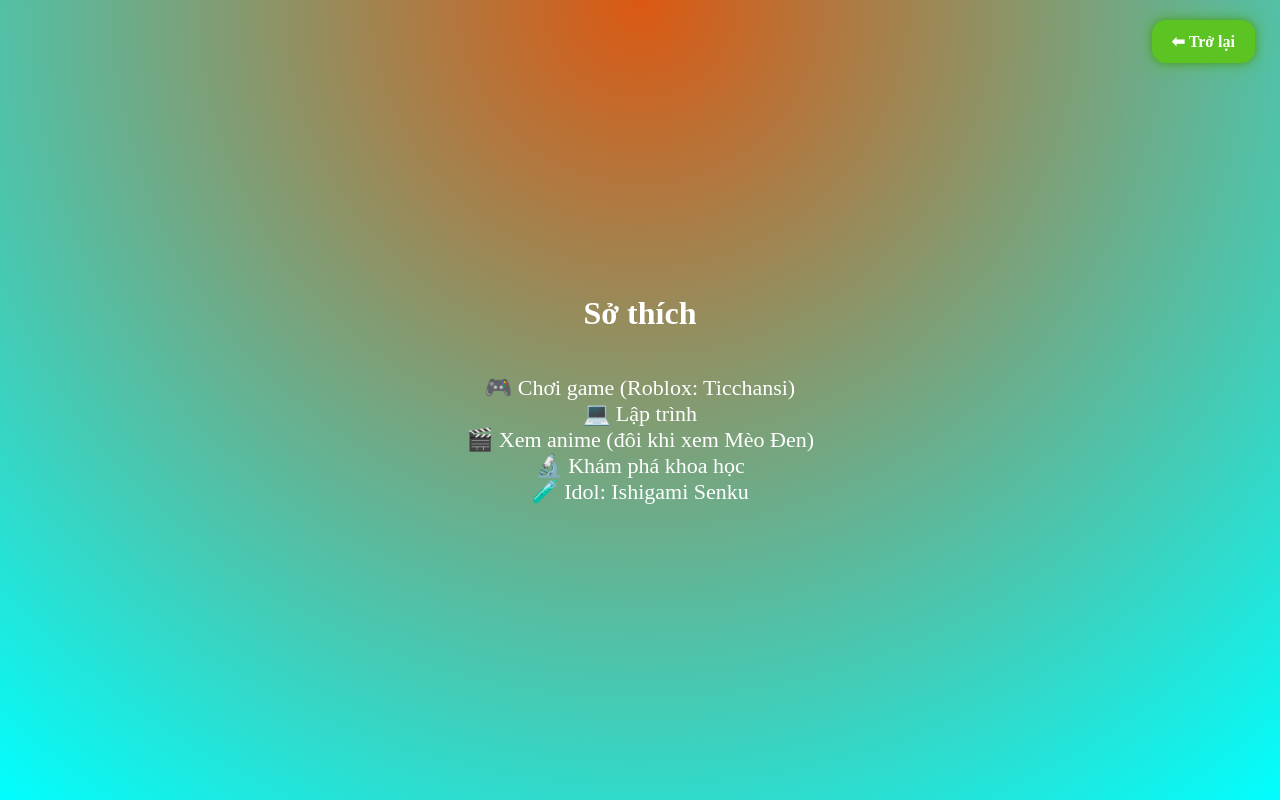
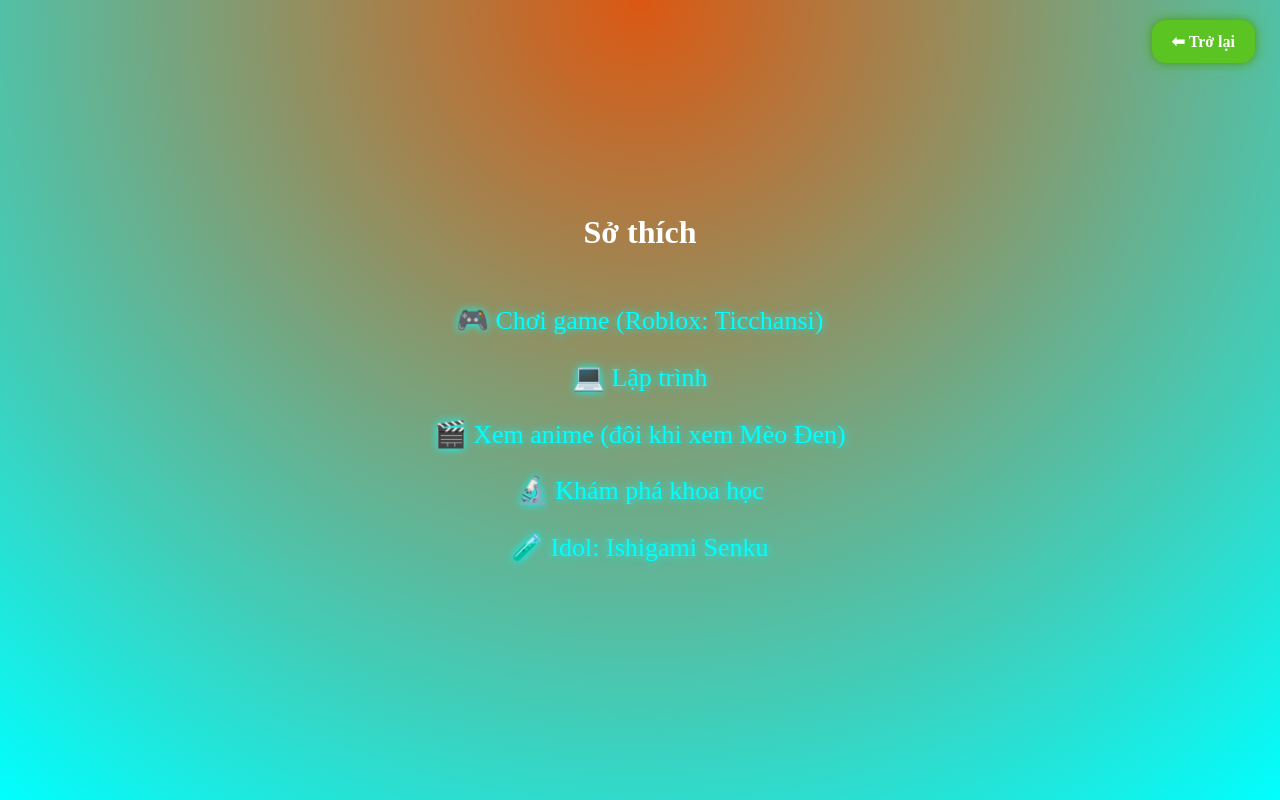
Before and after one commit to soladzpro-ai/le_gia_huy_web, a Flask app: page /hobby in a window 1280 px wide. Run offline with Flask 3, Linux system fonts and the light colour scheme.

Commit message:
tentuoimoi

```diff
--- a/templates/age.html
+++ b/templates/age.html
@@ -7,6 +7,6 @@
 </head>
 <body style="background: radial-gradient(circle at top, #0ff, rgb(197, 154, 61));">
   <a href="/" class="back-btn">⬅ Trở lại</a>
-  <h1>Tuổi: 14-15</h1>
+  <h1>Tuổi: secret </h1>
 </body>
 </html>
--- a/templates/hobby.html
+++ b/templates/hobby.html
@@ -4,12 +4,30 @@
   <meta charset="UTF-8">
   <title>Sở thích - Lê Gia Huy</title>
   <link rel="stylesheet" href="{{ url_for('static', filename='style.css') }}">
+
+  <style>
+    .hobby {
+      font-size: 26px;
+      line-height: 1.8;
+      color: #00ffff;
+      text-shadow: 0 0 10px #00ffff;
+      list-style: none;
+      padding: 0;
+    }
+
+    .hobby li {
+      margin-bottom: 10px;
+    }
+  </style>
 </head>
+
 <body style="background: radial-gradient(circle at top, rgb(219, 88, 18), #0ff);">
+
   <a href="/" class="back-btn">⬅ Trở lại</a>
-  <h1>Sở thích</h1>
 
-<ul style="font-size: 22px; list-style: none; padding: 0;">
+  <h1 style="color:white;">Sở thích</h1>
+
+  <ul class="hobby">
     <li>🎮 Chơi game (Roblox: Ticchansi)</li>
     <li>💻 Lập trình</li>
     <li>🎬 Xem anime (đôi khi xem Mèo Đen)</li>
```
Lines whose indentation alone changed are shown as unchanged.
